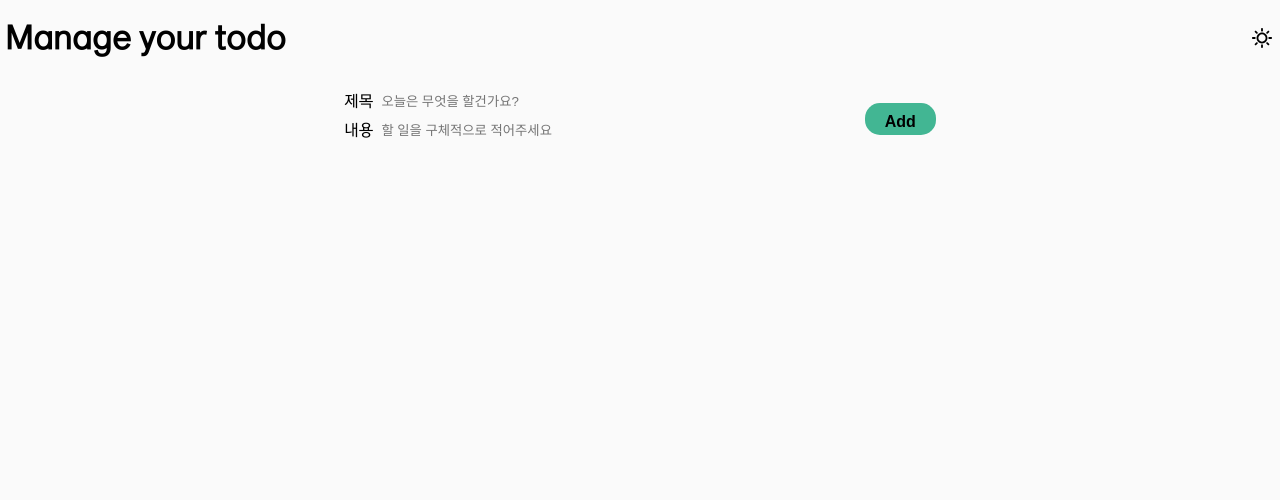
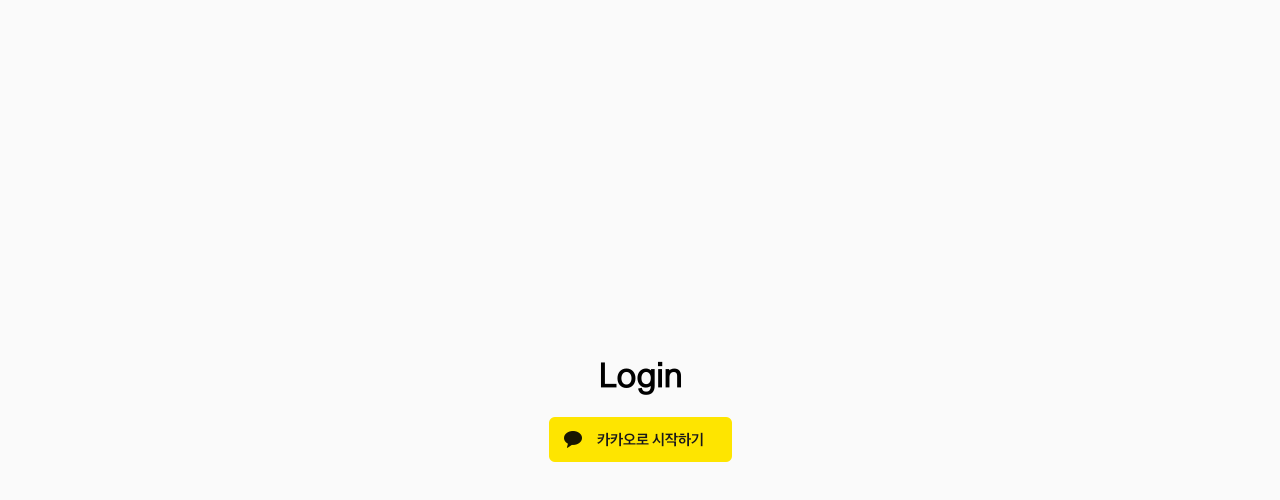
Before and after one commit to Urchinode/web_full_stack_practice, a React (Vite) app in the folder todo-upgrade/front/: page / in a window 1280 px wide. Shown: the top 500 px of the page. Built offline with nearby package versions, Linux system fonts and the light colour scheme.

Commit message:
[ug-todo|client] feat: login page and login api

```diff
--- a/todo-upgrade/front/src/App.tsx
+++ b/todo-upgrade/front/src/App.tsx
@@ -1,9 +1,21 @@
-import Header from "@/components/layout/main/Header";
-import TodoMainLayout from "@/components/layout/main/TodoMainLayout";
 import ThemeProvider from "@/providers/ThemeProvider.tsx";
 import GlobalStyle from "./styles/global";
 import { Provider } from "react-redux";
 import store from "@/store/store";
+import { RouterProvider, createBrowserRouter } from "react-router-dom";
+import LoginPage from "@/components/pages/LoginPage";
+import TodoPage from "./components/pages/TodoPage";
+
+const router = createBrowserRouter([
+  {
+    path: "/",
+    element: <LoginPage />,
+  },
+  {
+    path: "/todo",
+    element: <TodoPage />,
+  },
+]);
 
 const App = () => {
   return (
@@ -11,8 +23,7 @@ const App = () => {
       <ThemeProvider>
         <Provider store={store}>
           <GlobalStyle />
-          <Header />
-          <TodoMainLayout></TodoMainLayout>
+          <RouterProvider router={router}></RouterProvider>
         </Provider>
       </ThemeProvider>
     </>
--- /dev/null
+++ b/todo-upgrade/front/src/components/pages/LoginPage.tsx
@@ -0,0 +1,36 @@
+import styled from "styled-components";
+import KakaoLoginIcon from "@/assets/icons/kakaoLogin.svg?react";
+
+const PageLayout = styled.div`
+  display: flex;
+  flex-direction: column;
+  justify-content: center;
+  align-items: center;
+  height: 100vh;
+`;
+
+const LoginButton = styled.button`
+  padding: 0;
+  background-color: transparent;
+  border: none;
+  height: 45px;
+  cursor: pointer;
+`;
+
+const LoginPage = () => {
+  const onClick = () => {
+    window.location.href = "http://localhost:8080/oauth/authorization/kakao";
+  };
+  return (
+    <>
+      <PageLayout>
+        <h1>Login</h1>
+        <LoginButton title="login" onClick={onClick}>
+          <KakaoLoginIcon />
+        </LoginButton>
+      </PageLayout>
+    </>
+  );
+};
+
+export default LoginPage;
--- /dev/null
+++ b/todo-upgrade/front/src/components/pages/TodoPage.tsx
@@ -0,0 +1,13 @@
+import Header from "@/components/layout/main/Header";
+import TodoMainLayout from "@/components/layout/main/TodoMainLayout";
+
+const TodoPage = () => {
+  return (
+    <>
+      <Header />
+      <TodoMainLayout></TodoMainLayout>
+    </>
+  );
+};
+
+export default TodoPage;
```
Also changed, not shown: todo-upgrade/front/src/assets/icons/kakaoLogin.svg (added).
